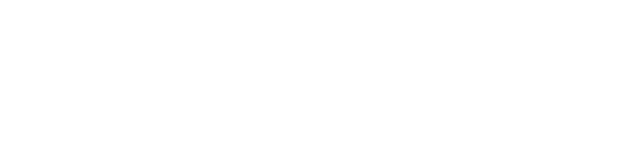
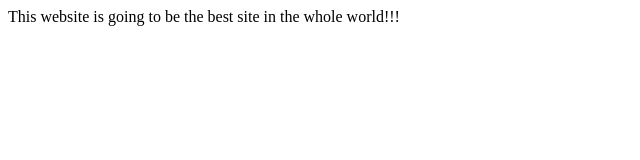
Before and after one commit to AlessandroBCIT/D3Lab, a plain HTML site: page index.html in a window 1280 px wide. Shown: the whole page, without its empty margins (0-640 px from the left). Drawn offline with Linux system fonts and the light colour scheme.

Commit message:
changed index

```diff
--- a/index.html
+++ b/index.html
@@ -4,5 +4,6 @@
                 <title>MY GIT</title>
         </head>
         <body>
+	This website is going to be the best site in the whole world!!!
         </body>
 </html>
```
